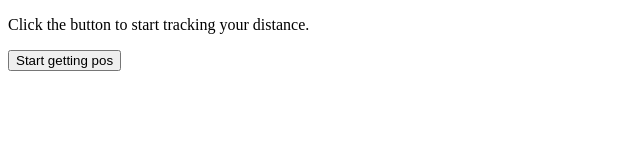
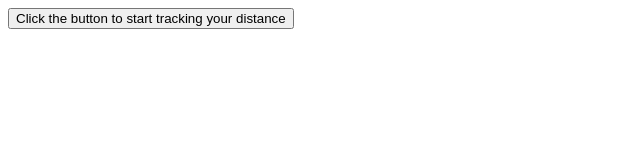
Before and after one commit to estevetarra/POGO_speed_calculator, a plain HTML site: page index.html in a window 1280 px wide. Shown: the whole page, without its empty margins (0-640 px from the left). Drawn offline with Linux system fonts and the light colour scheme.

Commit message:
button desapears on click

```diff
--- a/index.html
+++ b/index.html
@@ -2,9 +2,7 @@
 <html>
 <body>
 
-<p>Click the button to start tracking your distance.</p>
-
-<button onclick="startLocating()"> Start getting pos</button>
+<button id='button' onclick="startLocating()"> Click the button to start tracking your distance</button>
 <p id='initial'></p>
 <p id="now"></p>
 <p id='info'></p>
@@ -25,6 +23,7 @@ function startLocating() {
         var d = new Date();
         starttime = d.getTime();
         setInterval(getLocation,60*1000);
+        document.getElementById("button").style.display = "none";
 
     } else {
         x.innerHTML = "Geolocation is not supported by this browser.";
@@ -60,7 +59,7 @@ function showStart(position) {
 
 function showPosition(position) {
     end = position;
-    now.innerHTML = "Initial position" +
+    now.innerHTML = "Now position" +
     "<br>Latitude: " + position.coords.latitude +
     "<br>Longitude: " + position.coords.longitude;
     showInfo();
```
